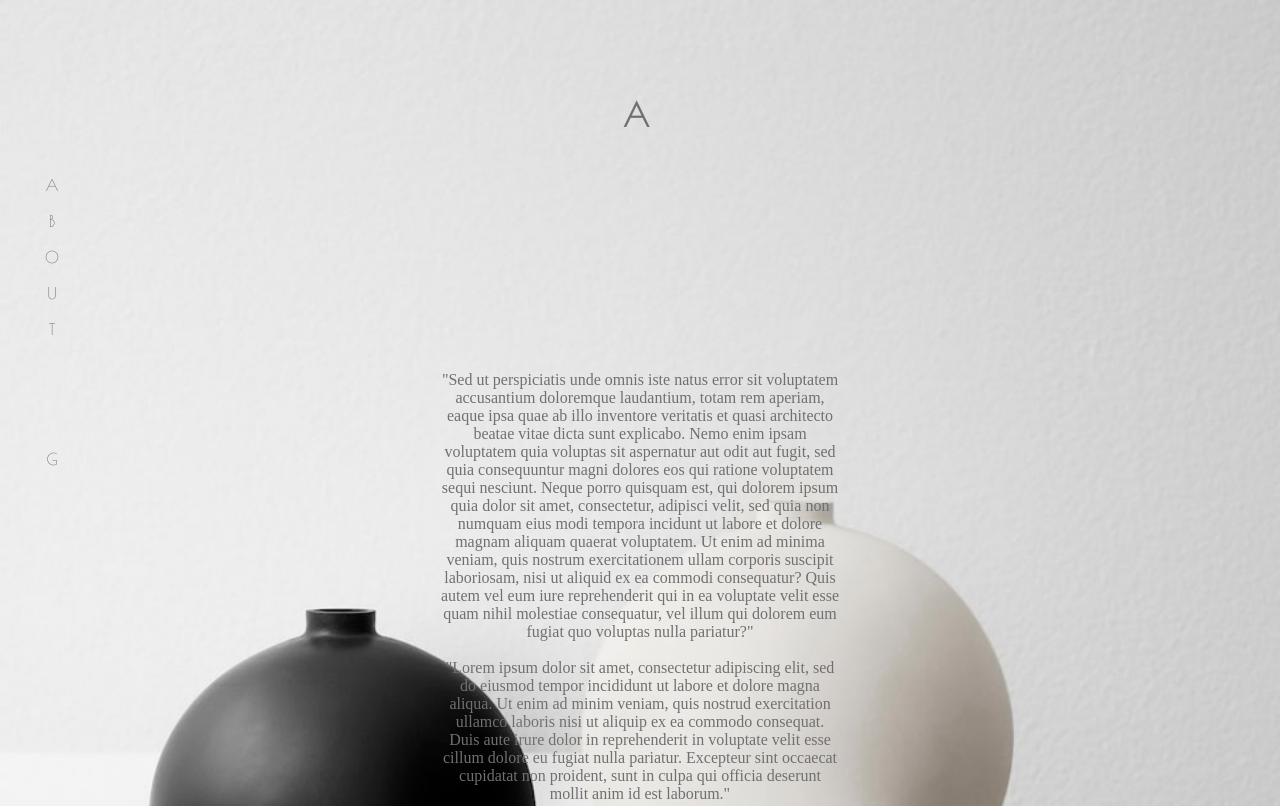
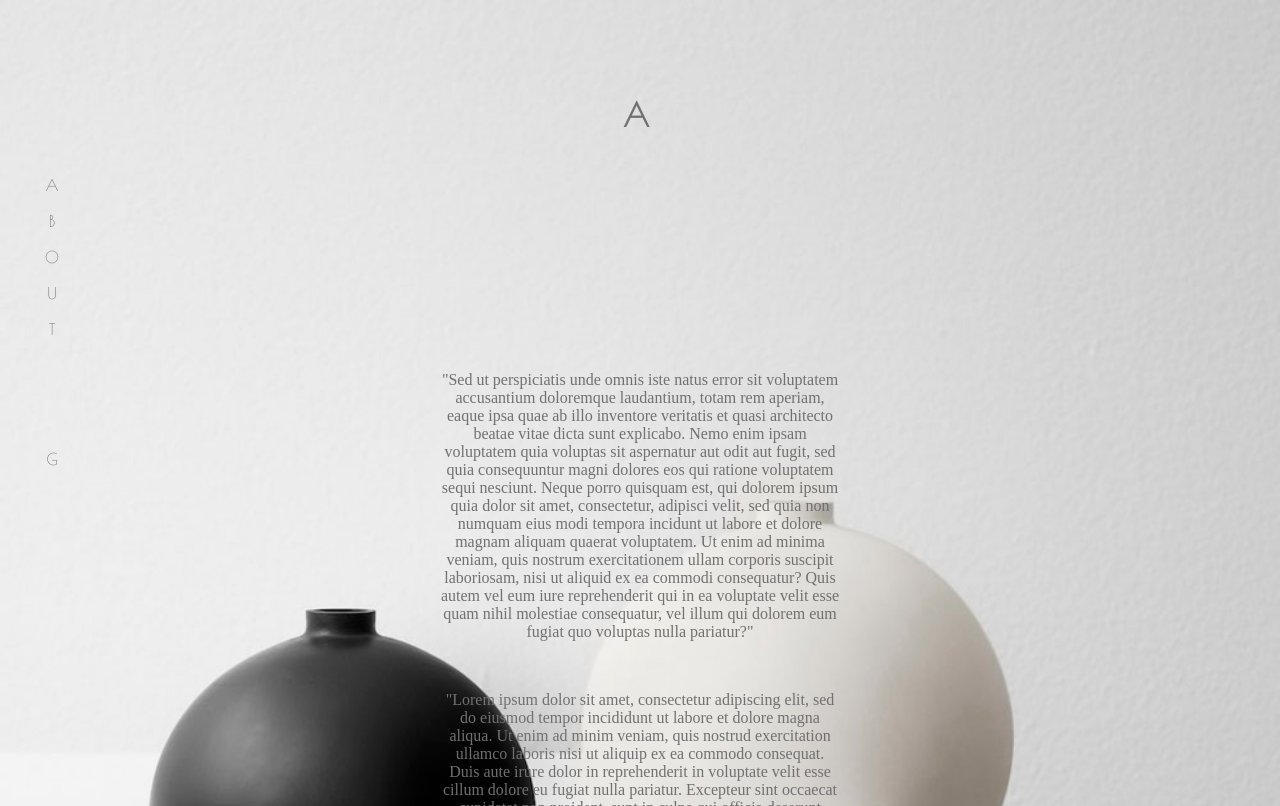
Before and after one commit to JLucianoTran/artMovementWebsite, a plain HTML site: page minimalist code/about.html in a window 1280 px wide. Shown: the top 806 px of the page. Drawn offline with nearby package versions, Linux system fonts and the light colour scheme.

Commit message:
final version of code for my art movement website

```diff
--- a/minimalist code/styles.css
+++ b/minimalist code/styles.css
@@ -73,6 +73,7 @@ p {
 	width: 90%;
 	max-width: 400px;
 	color: #707070;
+	margin-bottom: 2em;
 }
 
 .circle {
```
Also changed, not shown: minimalist code/gallery.html (+3 -1 lines), minimalist code/pictures/3.jpg, minimalist code/pictures/3.png (added), minimalist code/pictures/back2.jpg, 3 other files.
